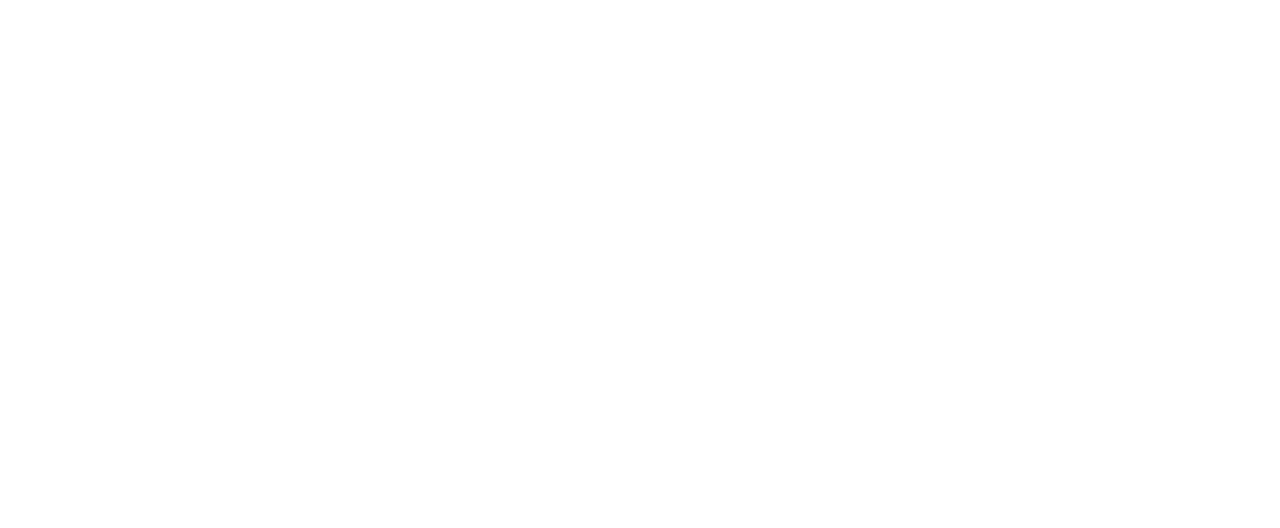
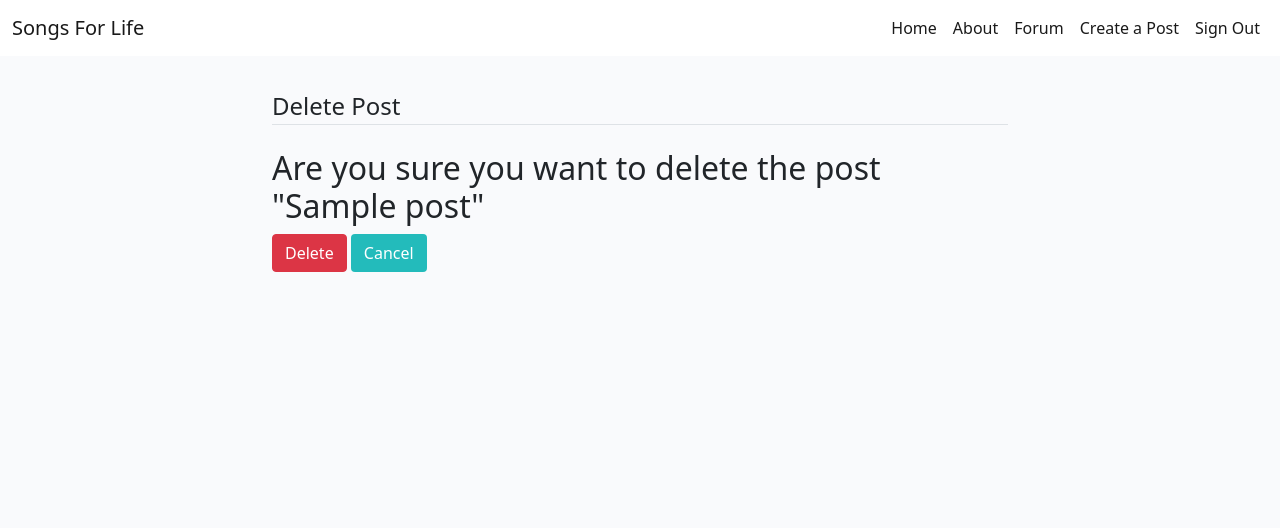
Before and after one commit to AShocks/songs-for-life, a Django app: a page that uses templates/confirm_delete_post.html in a window 1280 px wide. Before the commit the part shown is empty. Shown: the top 528 px of the page. Run offline with Django 3.2, Linux system fonts and the light colour scheme; a user stored in the database is signed in; tables that the repository leaves empty hold one stand-in row (values such as "Sample post").

Commit message:
Add layout to confirm delete post html file

```diff
--- a/forum/models.py
+++ b/forum/models.py
@@ -39,7 +39,7 @@ class Post(models.Model):
         return self.title
 
     def get_absolute_url(self):
-        return reverse("article_detail", kwargs={"slug": self.slug})
+        return reverse("post_detail", kwargs={"slug": self.slug})
 
     def save(self, *args, **kwargs):
         if not self.slug:
--- a/forum/views.py
+++ b/forum/views.py
@@ -36,7 +36,7 @@ class PostDetail(View):
         """
         queryset = Post.objects.filter(status=1)
         post = get_object_or_404(queryset, slug=slug)
-        comments = post.comments.filter(approved=True).order_by("-created_on")
+        comments = post.comments.filter(approved=True).order_by("created_on")
         liked = False
         if post.likes.filter(id=self.request.user.id).exists():
             liked = True
--- a/static/css/style.css
+++ b/static/css/style.css
@@ -54,9 +54,7 @@ main {
     max-height: 35vh;
 }
 
-.card-img-top {
-    max-height: 35vh;
-}
+
 
 .btn-signup {
     background-color: #23BBBB;
--- a/templates/confirm_delete_post.html
+++ b/templates/confirm_delete_post.html
@@ -0,0 +1,25 @@
+{% extends "base.html" %}
+
+{% block content %}
+    <div class="container post-form mt-3 pb-3">
+        <div class="row">
+            <div class="col-md-8 mt-3 offset-md-2">
+                <form method="POST">
+                    {% csrf_token %}
+                    <fieldset class="form-group">
+                        <legend class="border-bottom mb-4">Delete Post</legend>
+                        <h2>Are you sure you want to delete the post "{{ object.title }}"</h2>
+                    </fieldset>
+                    <div class="form-group">
+                        <button class="btn btn-danger right" type="submit">Delete</button>
+                        <a class="btn btn-signup right" href="{% url 'post_detail' post.slug %}">Cancel</a>
+                    </div>
+                </form>
+            </div>
+        </div>
+    </div>
+{% endblock %}
+
+{% block js %}
+{{ block.super }}
+{% endblock %}
--- a/templates/post_detail.html
+++ b/templates/post_detail.html
@@ -31,7 +31,7 @@
     <div class="post-detail mt-3 mb-3">
         <div class="container">
             <div class="row g-0">
-                <div class="col-md-12 card-post mb-4  mt-3 left  top">
+                <div class="col-md-12 card-post mb-4  mt-3 left top">
                     <div class="card-body">
                         <!-- The post content goes inside the card-text. -->
                         <!-- Use the | safe filter inside the template tags -->
--- a/templates/post_list.html
+++ b/templates/post_list.html
@@ -30,7 +30,6 @@
                                 <p class="card-text">{{ post.excerpt }}</p>
                             </a>
 
-                            <hr>
                             <p class="card-text text-muted h6">{{ post.created_on }} <i class="far fa-heart"></i> {{ post.number_of_likes }}</p>
                         </div>
                     </div>
```
